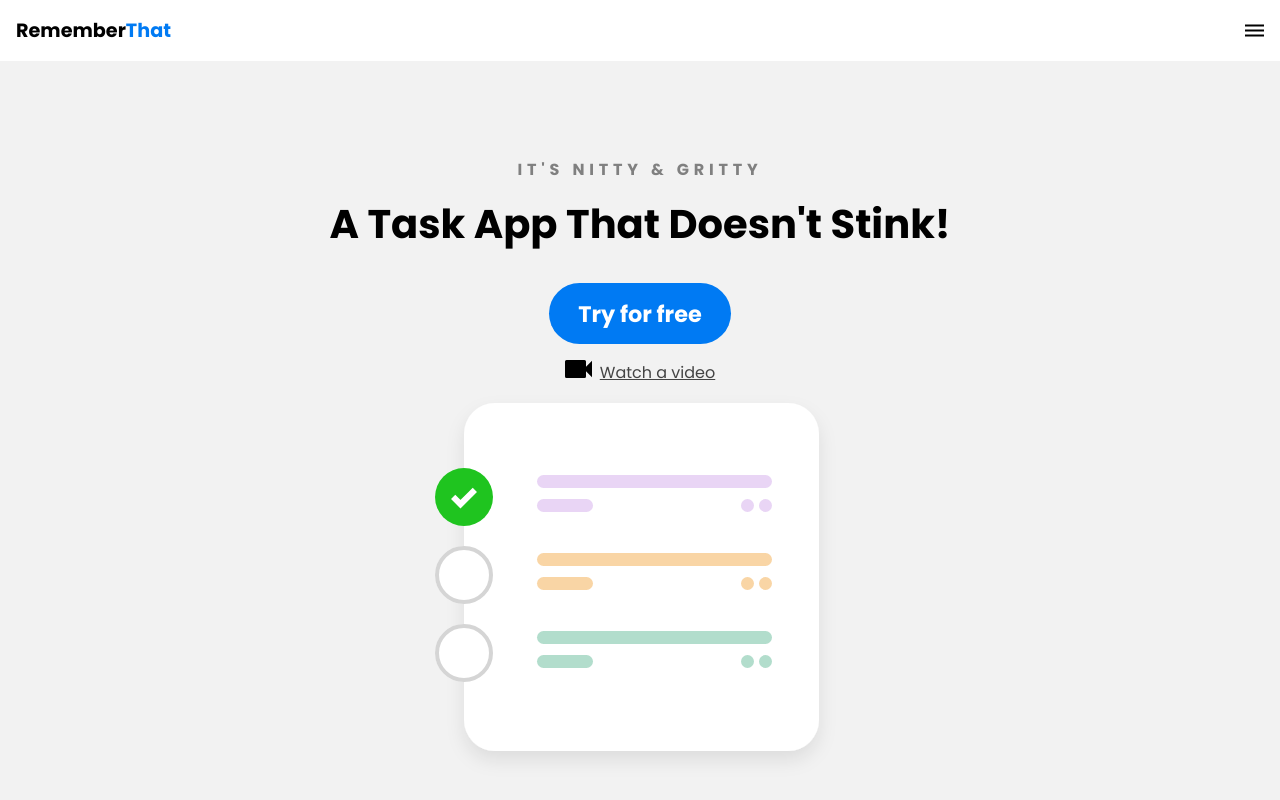
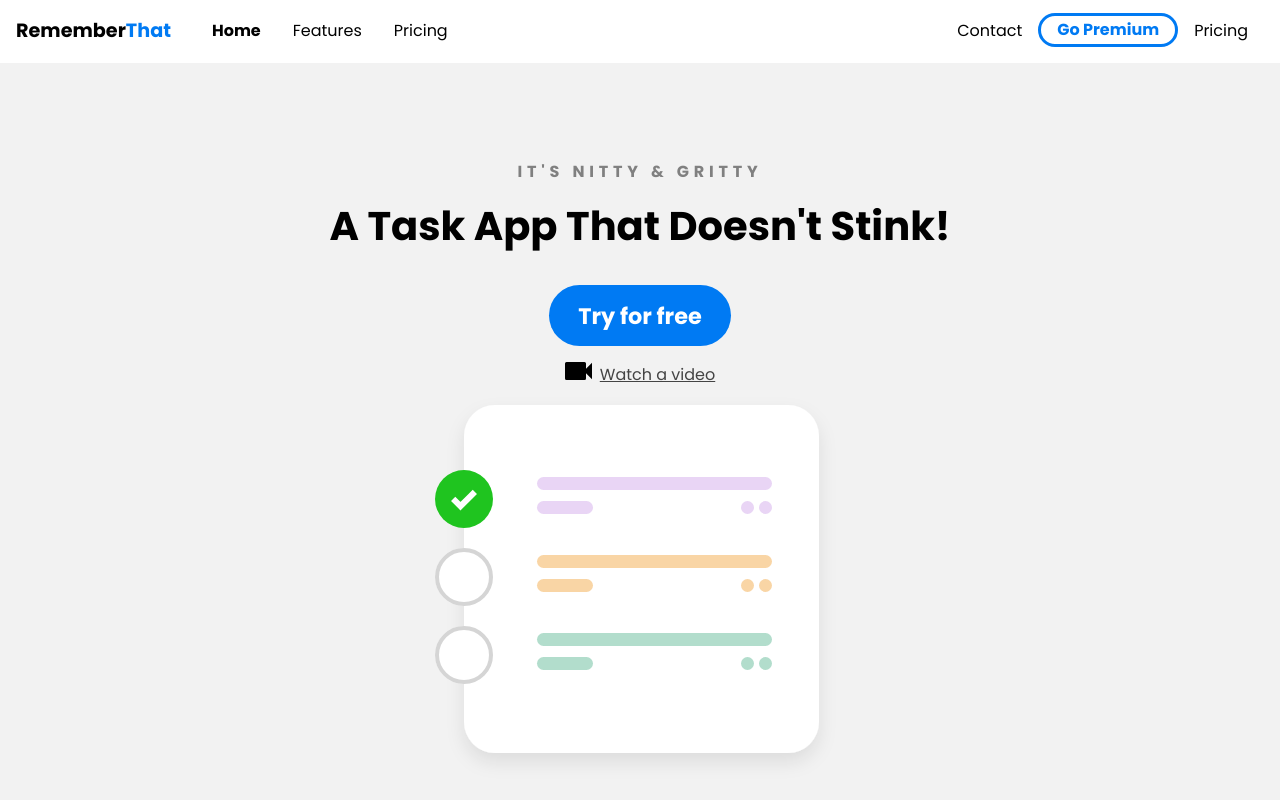
Before and after one commit to brettl1991/Landing-Page, a plain HTML site: page index.html in a window 1280 px wide. Shown: the top 800 px of the page. Drawn offline with Linux system fonts and the light colour scheme.

Commit message:
Styling for tablet view

```diff
--- a/Css/main.scss
+++ b/Css/main.scss
@@ -107,6 +107,8 @@ section.features-section {
 ul.features-list {
   margin: 0;
   padding-left: 0.1em;
+  display: grid;
+  grid-template-columns: repeat(auto-fit, minmax(19rem, 1fr));
 
   li {
     font-size: 1.1em;
@@ -194,7 +196,6 @@ iframe {
 
 nav.menu-btn {
   display: block;
-
 }
 
 nav {
@@ -212,12 +213,11 @@ nav {
   }
 
   li {
-
     a {
       color: white;
       text-decoration: none;
       display: block;
-      padding: .5em;
+      padding: 0.5em;
       font-size: 1.3em;
       text-align: right;
 
@@ -230,8 +230,60 @@ nav {
 
 .mobile-menu-exit {
   float: right;
-  margin: .5em;
+  margin: 0.5em;
   cursor: pointer;
+}
 
+@media only screen and (min-width: 768px) {
+  .mobile-menu,
+  .mobile-menu-exit {
+    display: none;
+  }
 
+  .navbar .container {
+    display: grid;
+    grid-template-columns: 180px auto;
+    justify-content: unset;
+  }
+
+  .navbar nav {
+    display: flex;
+    justify-content: space-between;
+    background: none;
+    position: unset;
+    height: auto;
+    width: 100%;
+    padding: 0;
+
+    ul {
+      display: flex;
+    }
+
+    a {
+      color: black;
+      font-size: 1em;
+      padding: 0.1em 1em;
+    }
+
+    ul.primary-nav {
+      margin: 0;
+    }
+
+    li.current a {
+      font-weight: bold;
+    }
+
+    li.go-premium-cta a {
+      color: var(--primary-color);
+      border: 3px solid var(--primary-color);
+      border-radius: 5em;
+      font-weight: bold;
+      margin-top: -0.2em;
+
+      &:hover {
+        background: var(--primary-color);
+        color: white;
+      }
+    }
+  }
 }
```
Also changed, not shown: Css/main.css, 1 other file.
